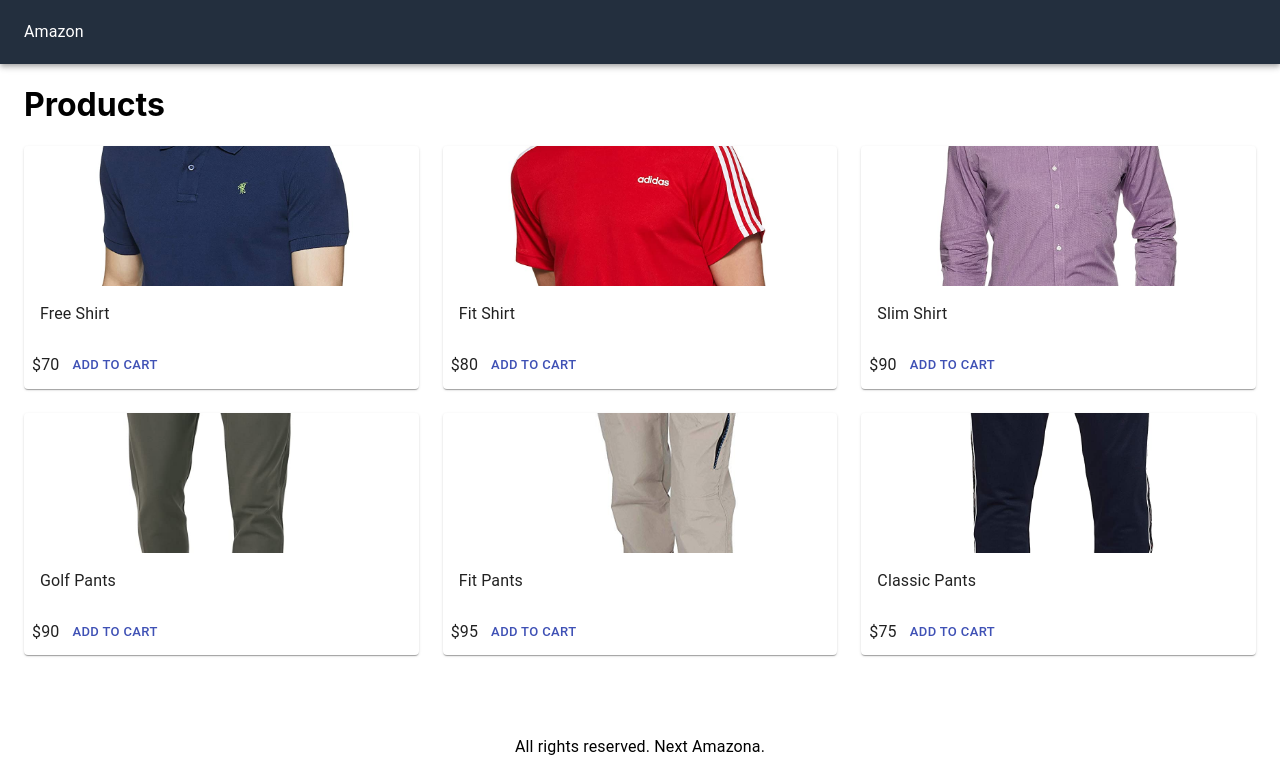
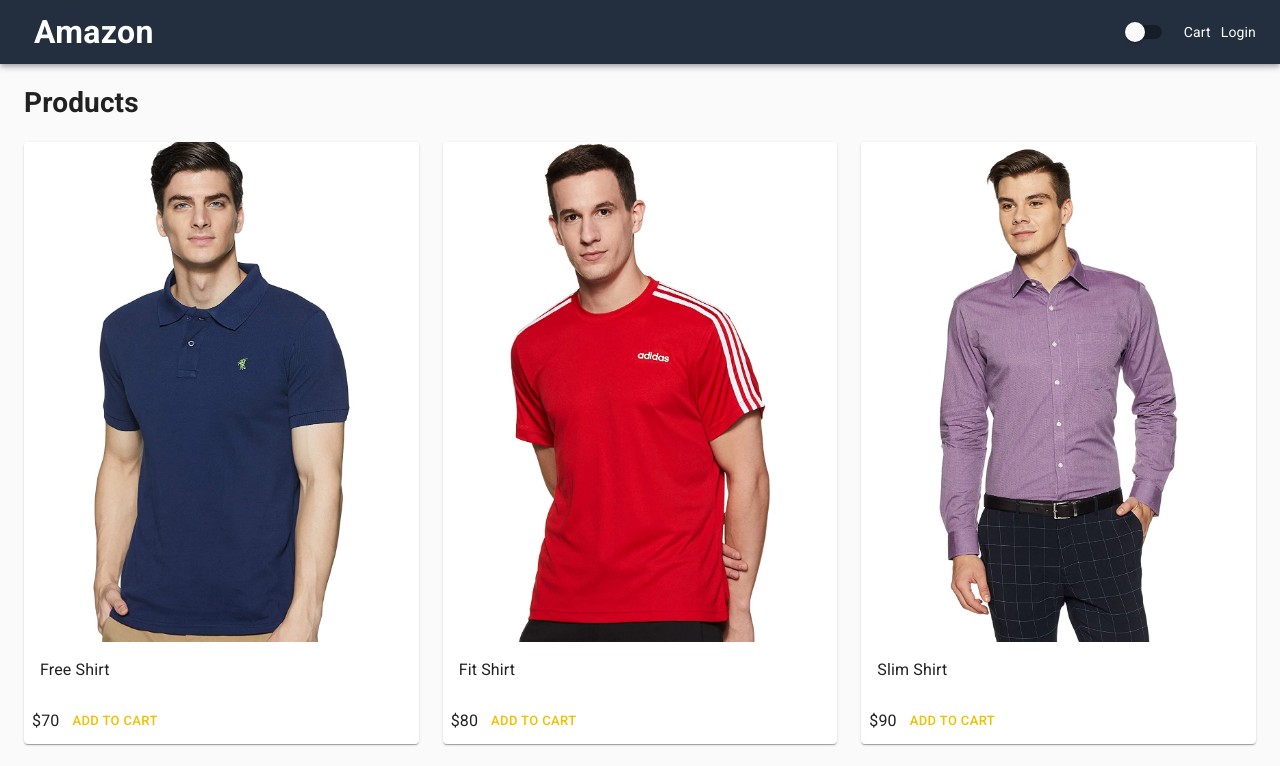
Before and after one commit to kalyani113/cartena, a Next.js app: page / in a window 1280 px wide. Shown: the top 766 px of the page. Built offline with nearby package versions, Linux system fonts and the light colour scheme.

Commit message:
Added product details page, context, custom theme and dark, light modes

```diff
--- a/components/Layout.js
+++ b/components/Layout.js
@@ -1,24 +1,73 @@
-import React from 'react';
+import React, {useContext} from 'react';
 import Head from 'next/head';
-import {AppBar, Toolbar, Typography, Container} from '@material-ui/core';
+import {AppBar, Toolbar, Typography, Container, Link, createTheme, ThemeProvider, CssBaseline, Switch} from '@material-ui/core';
 import useStyles from '../utils/styles';
+import NextLink from 'next/link';
+import {Store} from '../utils/Store';
+import Cookies from 'js-cookie';
 
-export default function Layout({children}) {
+export default function Layout({children, title, description}) {
+  const {state, dispatch} = useContext(Store);
   const classes = useStyles();
+  const {darkMode} = state;
+  const theme = createTheme({
+    typography: {
+      h1: {
+        fontSize: '1.6rem',
+        fontWeight: 400,
+        margin: '1rem 0'
+      },
+      h2: {
+        fontSize: '1.4rem',
+        fontWeight: 400,
+        margin: '1rem 0'
+      }
+    },
+    palette: {
+      type: darkMode ? 'dark' : 'light',
+      primary: {
+        main: '#f0c000'
+      },
+      secondary: {
+        main: '#208080'
+      }
+    }
+  });
+
+  const darkModeChangeHandler = () => {
+    dispatch({type: darkMode? 'DARK_MODE_OFF': 'DARK_MODE_ON'});
+    Cookies.set('darkMode', !darkMode ? 'ON' : 'OFF');
+  }
   return (
     <div>
       <Head>
-        <title>Next Amazon</title>
+        <title>{title ? `${title} - Next Amazon` : 'Next Amazon'}</title>
+        {description && <meta name='description' content={description} />}
       </Head>
+      <ThemeProvider theme={theme}>
+        <CssBaseline />
         <AppBar position='static' className={classes.appBar}>
           <Toolbar>
-          <Typography>Amazon</Typography>
+            <NextLink href='/' passHref>
+              <Link>
+                <Typography className={classes.logo}>Amazon</Typography>
+              </Link>
+            </NextLink>
+            <div className={classes.flexGrow}></div>
+            <Switch checked={darkMode} onChange={darkModeChangeHandler}></Switch>
+            <NextLink href='/cart' passHref>
+              <Link>Cart</Link>
+            </NextLink>
+            <NextLink href='/login' passHref>
+              <Link>Login</Link>
+            </NextLink>
           </Toolbar>
         </AppBar>
         <Container className={classes.main}>{children}</Container>
         <footer className={classes.footer}>
           <Typography>All rights reserved. Next Amazona.</Typography>
         </footer>
+      </ThemeProvider>
     </div>
   );
 }
--- a/package.json
+++ b/package.json
@@ -10,6 +10,7 @@
   },
   "dependencies": {
     "@material-ui/core": "^4.12.3",
+    "js-cookie": "^3.0.1",
     "next": "12.0.7",
     "react": "17.0.2",
     "react-dom": "17.0.2"
--- a/pages/_app.js
+++ b/pages/_app.js
@@ -1,5 +1,6 @@
 import {useEffect} from 'react';
 import '../styles/globals.css';
+import StoreProvider from '../utils/Store';
 
 function MyApp({Component, pageProps}) {
   useEffect(() => {
@@ -8,7 +9,11 @@ function MyApp({Component, pageProps}) {
       jssStyles.parentElement.removeChild(jssStyles);
     }
   }, []);
-  return <Component {...pageProps} />;
+  return (
+    <StoreProvider>
+      <Component {...pageProps} />
+    </StoreProvider>
+  );
 }
 
 export default MyApp;
--- a/pages/_document.js
+++ b/pages/_document.js
@@ -6,7 +6,9 @@ export default class MyDocument extends Document {
   render() {
     return (
       <Html lang='en'>
-        <Head></Head>
+        <Head>
+          <link rel='stylesheet' href="https://fonts.googleapis.com/css?family=Roboto:300,400,500,700&display=swap" />
+        </Head>
         <body>
           <Main />
           <NextScript />
--- a/pages/index.js
+++ b/pages/index.js
@@ -1,6 +1,7 @@
 import Layout from '../components/Layout';
 import {Grid, Card, CardActionArea, CardMedia, CardContent, Typography, CardActions, Button} from '@material-ui/core';
 import data from '../utils/dummy-data';
+import NextLink from 'next/link';
 
 export default function Home() {
   return (
@@ -11,12 +12,14 @@ export default function Home() {
           {data.products.map((product) => (
             <Grid item md={4} key={product.name}>
               <Card>
-                <CardActionArea>
-                  <CardMedia component='img' height='140' image={product.image} alt={product.name} />
-                  <CardContent>
-                    <Typography>{product.name}</Typography>
-                  </CardContent>
-                </CardActionArea>
+                <NextLink href={`/product/${product.slug}`} passHref>
+                  <CardActionArea>
+                    <CardMedia component='img' height='500' image={product.image} alt={product.name} />
+                    <CardContent>
+                      <Typography>{product.name}</Typography>
+                    </CardContent>
+                  </CardActionArea>
+                </NextLink>
                 <CardActions>
                   <Typography>${product.price}</Typography>
                   <Button size='small' color='primary'>
--- /dev/null
+++ b/utils/Store.js
@@ -0,0 +1,27 @@
+import React, {createContext, useReducer} from 'react';
+
+export const Store = createContext();
+import Cookies from 'js-cookie';
+
+const initialState = {
+  darkMode: Cookies.get('darkMode') === 'ON' ? true : false,
+};
+
+const reducer = (state, action) => {
+  switch (action.type) {
+    case 'DARK_MODE_ON':
+      return {...state, darkMode: true};
+      break;
+    case 'DARK_MODE_OFF':
+      return {...state, darkMode: false};
+      break;
+    default:
+      return {...state};
+  }
+};
+
+export default function StoreProvider({children}) {
+  const [state, dispatch] = useReducer(reducer, initialState);
+  const value = {state, dispatch};
+  return <Store.Provider value={value}>{children}</Store.Provider>;
+}
--- a/utils/dummy-data.js
+++ b/utils/dummy-data.js
@@ -9,7 +9,8 @@ const data = {
       rating: 4.5,
       numReviews: 10,
       countInStock: 20,
-      description: 'A popular shirt'
+      description: 'A popular shirt',
+      slug: 'free-shirt'
     },
     {
       name: 'Fit Shirt',
@@ -20,7 +21,8 @@ const data = {
       rating: 4.2,
       numReviews: 10,
       countInStock: 20,
-      description: 'A popular shirt'
+      description: 'A popular shirt',
+      slug: 'fit-shirt'
     },
     {
       name: 'Slim Shirt',
@@ -31,7 +33,8 @@ const data = {
       rating: 4.5,
       numReviews: 10,
       countInStock: 20,
-      description: 'A popular shirt'
+      description: 'A popular shirt',
+      slug: 'slim-shirt'
     },
     {
       name: 'Golf Pants',
@@ -42,7 +45,8 @@ const data = {
       rating: 4.5,
       numReviews: 10,
       countInStock: 20,
-      description: 'Smart looking pants'
+      description: 'Smart looking pants',
+      slug: 'golf-pants'
     },
     {
       name: 'Fit Pants',
@@ -53,7 +57,8 @@ const data = {
       rating: 4.5,
       numReviews: 10,
       countInStock: 20,
-      description: 'A popular pants'
+      description: 'A popular pants',
+      slug: 'fit-pants'
     },
     {
       name: 'Classic Pants',
@@ -64,7 +69,8 @@ const data = {
       rating: 4.5,
       numReviews: 10,
       countInStock: 20,
-      description: 'A popular pants'
+      description: 'A popular pants',
+      slug: 'classic-pants'
     }
   ]
 };
--- a/utils/styles.js
+++ b/utils/styles.js
@@ -14,6 +14,16 @@ const useStyles = makeStyles({
   footer: {
     textAlign: 'center',
     marginTop: 10
+  },
+  logo: {
+    fontSize: '2rem',
+    fontWeight: 'bold'
+  },
+  flexGrow: {
+    flexGrow: 1
+  },
+  linkToBack: {
+    margin: '10px 0px'
   }
 });
 export default useStyles;
```
Also changed, not shown: pages/product/[slug].js (added, +84 -0 lines). Lines whose indentation alone changed are shown as unchanged.
